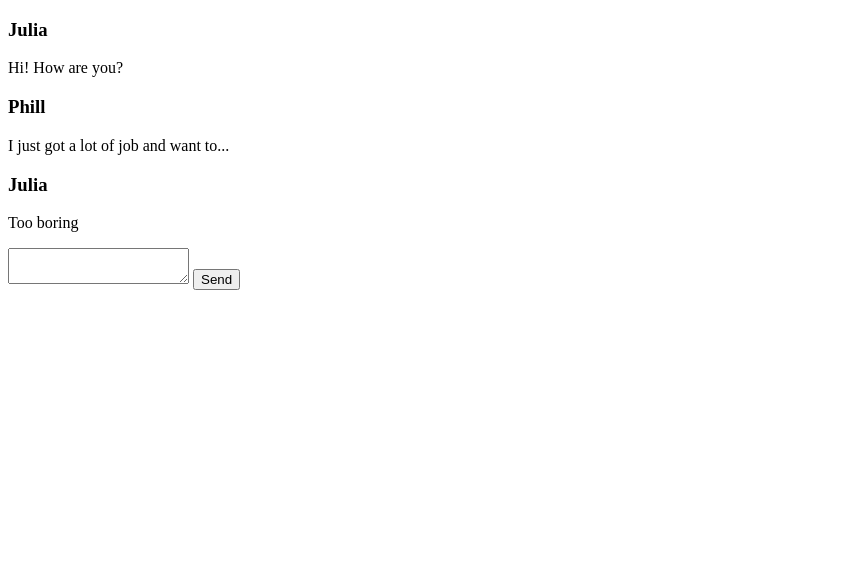
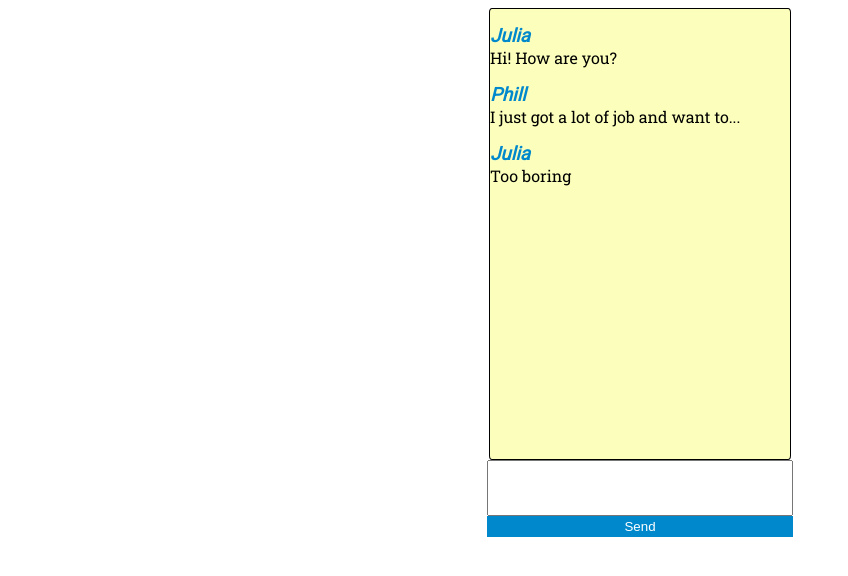
Before and after one commit to andSKLV/andSKLV.github.io, a website: page index.html in a window 1280 px wide. Shown: the whole page, without its empty margins (0-848 px from the left). Drawn offline with Linux system fonts and the light colour scheme.

Commit message:
style
Style for all items made

```diff
--- a/index.html
+++ b/index.html
@@ -2,9 +2,11 @@
 <html lang="en">
 <head>
     <meta charset="UTF-8">
-    <meta name="viewport" content="width=device-width, initial-scale=1.0">
-    <meta http-equiv="X-UA-Compatible" content="ie=edge">
-    <title>Document</title>
+		<link href="https://fonts.googleapis.com/css?family=Roboto|Roboto+Slab" rel="stylesheet">
+		<link rel="stylesheet" type="text/css" href="src/app/app.css">
+		<link rel="stylesheet" type="text/css" href="src/chat/chat.css">
+		<link rel="stylesheet" type="text/css" href="src/form/form.css">
+    <title>Chat</title>
 </head>
 <body>
 		<div class='app_box'></div>
--- a/src/app/app.css
+++ b/src/app/app.css
@@ -0,0 +1,5 @@
+.app_box {
+	display: flex;
+	flex-direction: column;
+	align-items: center;
+}
--- /dev/null
+++ b/src/chat/chat.css
@@ -0,0 +1,21 @@
+h3 {
+	color:#0088cc;
+	font-style: italic;
+	font-family: 'Roboto', sans-serif;
+	margin: 0px;
+	margin-top: 16px;
+}
+
+p{
+	margin: 0px;
+	font-family: 'Roboto Slab', serif;
+}
+
+.chat_window {
+	border: 1px solid black;
+	border-radius: 1%;
+	width: 300px;
+	height: 450px;
+	overflow: auto;
+	background-color: #fcffbc;
+}
--- a/src/chat/chat.js
+++ b/src/chat/chat.js
@@ -2,14 +2,16 @@ class Chat {
 	constructor ({el}) {
 		this.el = el;
 		this.messages = [];
+
 		this.getMessages();
+		this.yourNickname = 'you';
 	}
 
 	getMessages() {
 		this.messages = [
 		{sender:'Julia', text: 'Hi! How are you?'},
 		{sender:'Phill',text:'I just got a lot of job and want to...'},
-		{sender:'Julia',text:'Too boring'} ]
+		{sender:'Julia',text:'Too boring'}, ]
 	}
 
 	render () {
@@ -27,6 +29,12 @@ class Chat {
 	}
 
 	addMessage (mes) {
-		this.messages.push({sender: 'you', text: `${mes}`});
+		(mes==='') ? this.messages.push({
+			sender: `${this.yourNickname}`,
+			text: `I'm too busy to write some text`
+			})
+		: this.messages.push({
+				sender: `${this.yourNickname}`,
+				text: `${mes}`});
 	}
 }
--- a/src/form/form.css
+++ b/src/form/form.css
@@ -0,0 +1,23 @@
+.form {
+	display: flex;
+	flex-direction: column;
+
+}
+
+.form_text {
+	resize: none;
+	width: 300px;
+	min-height: 50px;
+	font-family: 'Roboto Slab', serif;
+}
+
+.form_submit {
+	border: 2px solid #0088cc;
+	background-color: #0088cc;
+	color: white;
+}
+
+.form_submit:hover {
+	background-color: white;
+	color: #0088cc;
+}
```
